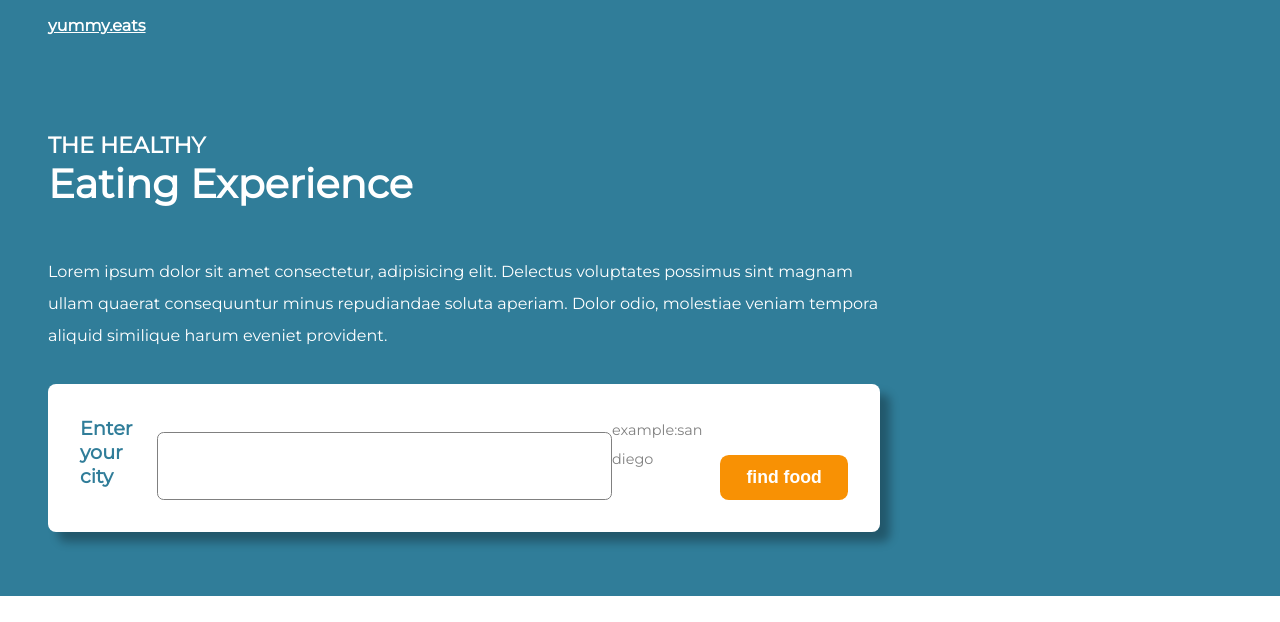
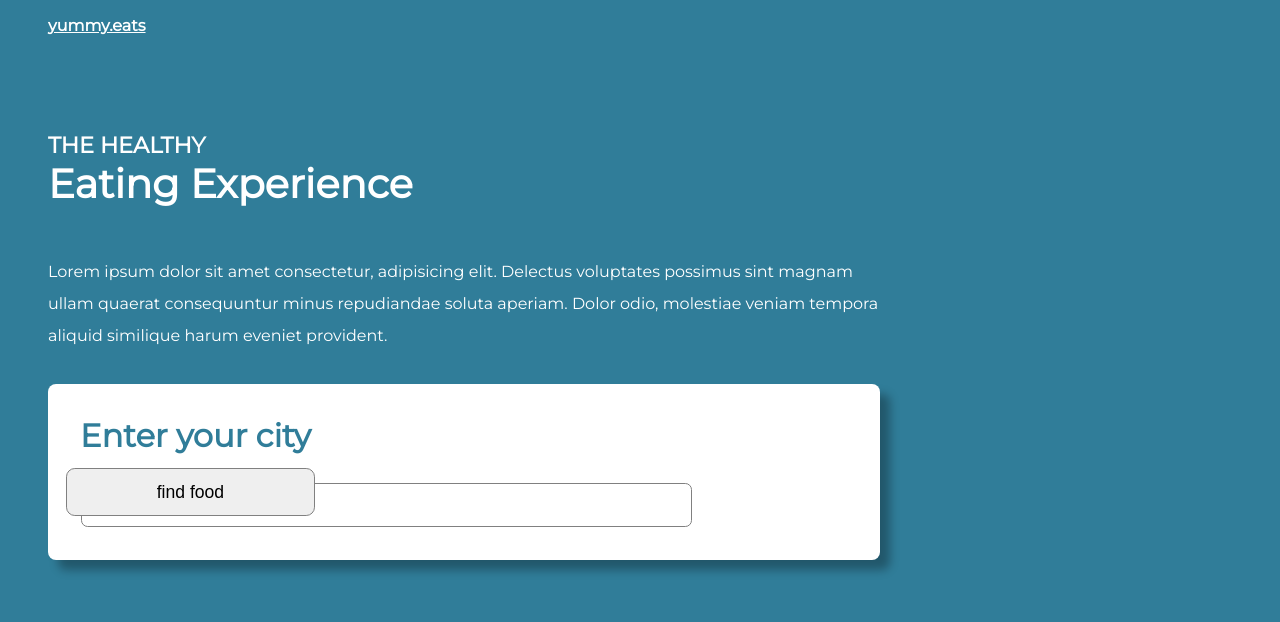
Before and after one commit to SaraBasheer1/Food, a plain HTML site: page index.html in a window 1280 px wide. Shown: the top 622 px of the page. Drawn offline with Linux system fonts and the light colour scheme; files that its build step writes are made by us from their sources.

Commit message:
Mahmoud's update

```diff
--- a/main.css
+++ b/main.css
@@ -1,13 +1,12 @@
-@import url('https://fonts.googleapis.com/css2?family=Montserrat&display=swap');
-
+@import url("https://fonts.googleapis.com/css2?family=Montserrat&display=swap");
 
 body {
-    font-family: 'Montserrat', sans-serif;
+  font-family: "Montserrat", sans-serif;
   margin: 0;
 }
 
-.hero-bd{
-background:#307D99;
+.hero-bd {
+  background: #307d99;
 
   text-align: center;
   padding-bottom: 4em;
@@ -18,138 +17,143 @@ header {
   padding: 1em 0;
 }
 
- a  {
+a {
   color: white;
   font-weight: bold;
 }
-h1{
+h1 {
   font-size: 2.5rem;
   margin: 2em 0 1.2em;
 }
-h1 span{
+h1 span {
   text-transform: uppercase;
-    display:block ;
+  display: block;
   font-size: 1.4rem;
 }
 
-.form-container{
+.form-container {
   background-color: white;
   margin: 2em -1em 0;
-    padding: 2em;
+  padding: 5em;
+  height: 7em;
+  position: relative;
 }
-label{
-    color:#307D99;
-    font-weight:bold ;
-    display: block;
-    margin: 1em;
-    font-size: 1.2em;
+label {
+  color: #307d99;
+  font-weight: bold;
+  padding: 1em;
+  font-size: 2em;
+  width: 100%;
+  float: left;
+  position: absolute;
+  top: 0;
+  left: 0;
 }
-input[type=text]{
+input {
   border: 1px solid gray;
-    border-radius: .5em;
-    width: 100%;
+  border-radius: 0.5em;
+  float: left;
+  width: 70%;
   padding: 1em;
-    margin-top: 1.2em;
+  margin: 2.5em;
+  position: absolute;
+  bottom: 0;
+  left: 0;
 }
-.form-container p{
-    color: gray;
-    font-weight:normal;
-    font-size: .9em;
-    margin-bottom: 1.5em;
-}
-input[type=button]{
-    background-color: #F89104;
+button {
+  background-color: #f89104;
   border: none;
-    width: 100%;
-    padding :1em;
+  width: 13%;
+  height: 30%;
+  padding: 1em;
   font-weight: bold;
   color: white;
-    border-radius: .5em;
-    font-size: 1.3em;
+  border-radius: 0.5em;
+  font-size: 1em;
   cursor: pointer;
-
+  position: absolute;
+  bottom: 1.5em;
+  right: 1em;
 }
-input[type=button]:hover{
+button:hover {
   background-color: #b66b02;
   font-weight: normal;
 }
-.authentic{
+.authentic {
   margin: 0;
 }
-img{
-    width:100%;
+img {
+  width: 100%;
 }
-.right-col{
+.right-col {
   text-align: center;
   margin: 3em 1em;
 }
-h2{
+h2 {
   text-transform: uppercase;
 }
 
-
-p{
+p {
   line-height: 2em;
 }
-@media(min-width: 730px){
-    section{
-        margin:0 3em ;
+@media (min-width: 730px) {
+  section {
+    margin: 0 3em;
   }
-    .form-container{
+  .form-container {
     margin: 2em -2em 0;
   }
-    header{
+  header {
     margin: 0 0 0 3em;
   }
 }
-@media(min-width: 930px){
-    .hero-bd{
+@media (min-width: 930px) {
+  .hero-bd {
     text-align: left;
 
     margin: 0 0 3em;
   }
-    p{
-
+  p {
     margin: 0 0 3em;
   }
-    section{
+  section {
     width: 65%;
   }
-    .form-container{
+  .form-container {
     margin: 2em 0 0;
-        padding: 2em ;
-        box-shadow: 10px 10px 10px rgba(0,0,0,.3);
-        border-radius: .5em;
+    padding: 2em;
+    box-shadow: 10px 10px 10px rgba(0, 0, 0, 0.3);
+    border-radius: 0.5em;
   }
-    form{
+  form {
     display: flex;
   }
-    .form-left{
+  .form-left {
     width: 70%;
   }
-    label{
+  label {
     margin: 0;
   }
-    input[type=button]{
+  input[type="button"] {
     height: fit-content;
     font-size: 1.1em;
     margin-top: 2.2em;
     margin-left: 1em;
-        padding: .7em 0;
+    padding: 0.7em 0;
     width: 30%;
   }
 
-   .hero-bd p{
+  .hero-bd p {
     margin-bottom: 0;
   }
-    section.authentic{
+  section.authentic {
     display: grid;
-        grid-template-columns:repeat(2,80%);
+    grid-template-columns: repeat(2, 80%);
   }
-    .authentic{
+  .authentic {
     margin-top: 0;
   }
-    img{
+  img {
     margin: 0;
   }
 }
```
Lines whose indentation alone changed are shown as unchanged.
